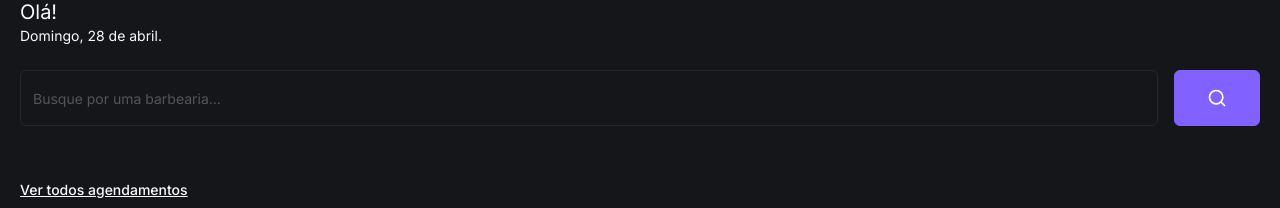
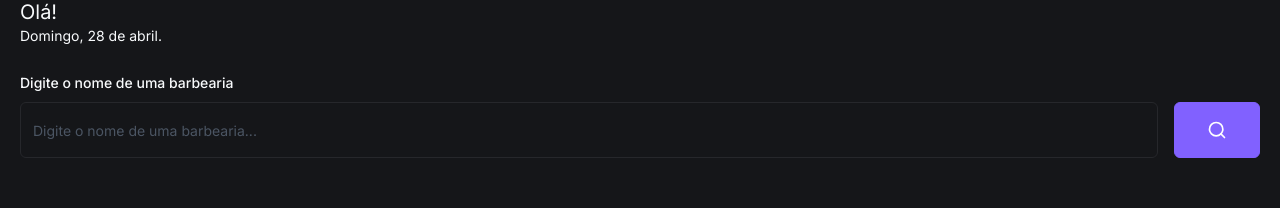
Before and after one commit to BrunoCarvalhoFeitosa/barber, a Next.js app: page / in a window 1280 px wide. Shown: the part 124-332 px from the top of the page. Built offline with nearby package versions, Linux system fonts and the light colour scheme; no server answers; the database is empty.

Commit message:
feat: add search funcionality

```diff
--- a/app/(barbershop)/barbershops/[id]/_components/barbershop-service-item.tsx
+++ b/app/(barbershop)/barbershops/[id]/_components/barbershop-service-item.tsx
@@ -6,7 +6,7 @@ import { Barbershop, Booking, Service } from "@prisma/client"
 import { saveBooking } from "@/app/_actions/save-booking"
 import { getDayBookings } from "@/app/_actions/get-day-bookings"
 import { toast } from "sonner"
-import { format, setHours, setMinutes } from "date-fns"
+import { addDays, format, setHours, setMinutes } from "date-fns"
 import { ptBR } from "date-fns/locale"
 import { generateDayTimeList } from "@/app/_helpers/hours"
 import Image from "next/image"
@@ -173,7 +173,7 @@ export const BarbershopServiceItem = ({ service, barbershop, isAuthenticated }:
                                     selected={date}
                                     onSelect={handleDateClick}
                                     locale={ptBR}
-                                    fromDate={new Date()}
+                                    fromDate={addDays(new Date(), 1)}
                                     className="mt-6"
                                     styles={{
                                         head_cell: {
--- /dev/null
+++ b/app/(barbershop)/barbershops/_components/barbershop-searched-title.tsx
@@ -0,0 +1,15 @@
+"use client"
+
+interface BarbershopTitleProps {
+    searchParams?: string | undefined
+}
+
+export const BarbershopSearchedTitle = ({ searchParams }: BarbershopTitleProps) => {
+    return (
+        <div className="py-6 px-5 mb-2">
+            <h1 className="text-xl font-bold">
+                Resultados para &quot;{searchParams}&quot;
+            </h1>
+        </div>
+    )
+}
--- a/app/(home)/_components/barbershop-item.tsx
+++ b/app/(home)/_components/barbershop-item.tsx
@@ -19,7 +19,7 @@ export const BarbershopItem = ({ barbershop }: BarbershopItemProps) => {
     }
 
     return (
-        <Card className="mb-3 min-w-[200px] max-w-[200px] rounded-2xl overflow-hidden">
+        <Card className="mb-3 min-w-[47%] max-w-[47%] md:min-w-[200px] md:max-w-[200px] rounded-2xl overflow-hidden">
             <CardContent className="relative p-0">
                 <div className="absolute top-3 left-3 z-10">
                     <Badge variant="secondary" className="flex items-center gap-1 top-3 left-3 opacity-90">
--- a/app/(home)/_components/search.tsx
+++ b/app/(home)/_components/search.tsx
@@ -1,13 +1,33 @@
 "use client"
 import { useSession } from "next-auth/react"
+import { useRouter } from "next/navigation"
+import { z } from "zod"
+import { zodResolver } from "@hookform/resolvers/zod"
+import { useForm } from "react-hook-form"
 import { format } from "date-fns"
 import { ptBR } from "date-fns/locale"
 import { Button } from "@/app/_components/ui/button"
 import { Input } from "@/app/_components/ui/input"
+import { Form, FormControl, FormField, FormItem, FormLabel, FormMessage } from "@/app/_components/ui/form"
 import { SearchIcon } from "lucide-react"
+
+const formSchema = z.object({
+    term: z.string().trim().min(2, "Mínimo de 2 carácteres.").max(50),
+})
 
 export const Search = () => {
     const { data } = useSession()
+    const router = useRouter()
+    const form = useForm<z.infer<typeof formSchema>>({
+        resolver: zodResolver(formSchema),
+        defaultValues: {
+          term: "",
+        },
+    })
+
+    const onSubmit = (data: z.infer<typeof formSchema>) => {
+        router.push(`/barbershops?search=${data.term}`)
+    }
 
     return (
         <section className="pt-10 p-5">
@@ -34,18 +54,42 @@ export const Search = () => {
                     </p>
                 </div>
             </div>
-            <div className="mt-6 flex items-center gap-4">
+            <div className="mt-6">
+                <Form {...form}>
+                    <form
+                        onSubmit={form.handleSubmit(onSubmit)}
+                        className="flex items-end gap-4"
+                    >
+                        <FormField
+                            control={form.control}
+                            name="term"
+                            render={({ field }) => (
+                                <FormItem className="relative first:flex-1">
+                                    <FormLabel>
+                                        Digite o nome de uma barbearia
+                                    </FormLabel>
+                                    <FormControl className="flex items-center">
                                         <Input
-                    placeholder="Busque por uma barbearia..."
-                    className="h-12 md:h-14 focus-visible:ring-offset-0 focus-visible:ring-0 placeholder:text-[#555]"
+                                            placeholder="Digite o nome de uma barbearia..."
+                                            className="w-full h-12 md:h-14 placeholder:text-gray-600 focus-visible:outline-none focus-visible:ring-0 focus-visible:ring-ring focus-visible:ring-offset-0"
+                                            {...field}
+                                        />
+                                    </FormControl>
+                                    <FormMessage className="absolute -bottom-6 left-0 text-xs" />
+
+                                </FormItem>
+                            )}
                         />
                         <Button
+                            type="submit"
                             variant="default"
                             size="lg"
                             className="h-12 md:h-14"
                         >
                             <SearchIcon size={20} />
                         </Button>
+                    </form>
+                </Form>
             </div>
         </section>
     )
--- /dev/null
+++ b/app/_components/ui/form.tsx
@@ -0,0 +1,173 @@
+import * as React from "react"
+import * as LabelPrimitive from "@radix-ui/react-label"
+import { Slot } from "@radix-ui/react-slot"
+import { Controller, ControllerProps, FieldPath, FieldValues, FormProvider, useFormContext } from "react-hook-form"
+import { cn } from "@/app/_lib/utils"
+import { Label } from "@/app/_components/ui/label"
+
+const Form = FormProvider
+
+type FormFieldContextValue<
+  TFieldValues extends FieldValues = FieldValues,
+  TName extends FieldPath<TFieldValues> = FieldPath<TFieldValues>
+> = {
+  name: TName
+}
+
+const FormFieldContext = React.createContext<FormFieldContextValue>(
+  {} as FormFieldContextValue
+)
+
+const FormField = <
+  TFieldValues extends FieldValues = FieldValues,
+  TName extends FieldPath<TFieldValues> = FieldPath<TFieldValues>
+>({
+  ...props
+}: ControllerProps<TFieldValues, TName>) => {
+  return (
+    <FormFieldContext.Provider value={{ name: props.name }}>
+      <Controller {...props} />
+    </FormFieldContext.Provider>
+  )
+}
+
+const useFormField = () => {
+  const fieldContext = React.useContext(FormFieldContext)
+  const itemContext = React.useContext(FormItemContext)
+  const { getFieldState, formState } = useFormContext()
+
+  const fieldState = getFieldState(fieldContext.name, formState)
+
+  if (!fieldContext) {
+    throw new Error("useFormField should be used within <FormField>")
+  }
+
+  const { id } = itemContext
+
+  return {
+    id,
+    name: fieldContext.name,
+    formItemId: `${id}-form-item`,
+    formDescriptionId: `${id}-form-item-description`,
+    formMessageId: `${id}-form-item-message`,
+    ...fieldState,
+  }
+}
+
+type FormItemContextValue = {
+  id: string
+}
+
+const FormItemContext = React.createContext<FormItemContextValue>(
+  {} as FormItemContextValue
+)
+
+const FormItem = React.forwardRef<
+  HTMLDivElement,
+  React.HTMLAttributes<HTMLDivElement>
+>(({ className, ...props }, ref) => {
+  const id = React.useId()
+
+  return (
+    <FormItemContext.Provider value={{ id }}>
+      <div ref={ref} className={cn("space-y-2", className)} {...props} />
+    </FormItemContext.Provider>
+  )
+})
+
+FormItem.displayName = "FormItem"
+
+const FormLabel = React.forwardRef<
+  React.ElementRef<typeof LabelPrimitive.Root>,
+  React.ComponentPropsWithoutRef<typeof LabelPrimitive.Root>
+>(({ className, ...props }, ref) => {
+  const { error, formItemId } = useFormField()
+
+  return (
+    <Label
+      ref={ref}
+      className={cn(error && "text-destructive", className)}
+      htmlFor={formItemId}
+      {...props}
+    />
+  )
+})
+
+FormLabel.displayName = "FormLabel"
+
+const FormControl = React.forwardRef<
+  React.ElementRef<typeof Slot>,
+  React.ComponentPropsWithoutRef<typeof Slot>
+>(({ ...props }, ref) => {
+  const { error, formItemId, formDescriptionId, formMessageId } = useFormField()
+
+  return (
+    <Slot
+      ref={ref}
+      id={formItemId}
+      aria-describedby={
+        !error
+          ? `${formDescriptionId}`
+          : `${formDescriptionId} ${formMessageId}`
+      }
+      aria-invalid={!!error}
+      {...props}
+    />
+  )
+})
+
+FormControl.displayName = "FormControl"
+
+const FormDescription = React.forwardRef<
+  HTMLParagraphElement,
+  React.HTMLAttributes<HTMLParagraphElement>
+>(({ className, ...props }, ref) => {
+  const { formDescriptionId } = useFormField()
+
+  return (
+    <p
+      ref={ref}
+      id={formDescriptionId}
+      className={cn("text-sm text-muted-foreground", className)}
+      {...props}
+    />
+  )
+})
+
+FormDescription.displayName = "FormDescription"
+
+const FormMessage = React.forwardRef<
+  HTMLParagraphElement,
+  React.HTMLAttributes<HTMLParagraphElement>
+>(({ className, children, ...props }, ref) => {
+  const { error, formMessageId } = useFormField()
+  const body = error ? String(error?.message) : children
+
+  if (!body) {
+    return null
+  }
+
+  return (
+    <p
+      ref={ref}
+      id={formMessageId}
+      className={cn("text-sm font-medium text-destructive", className)}
+      {...props}
+    >
+      {body}
+    </p>
+  )
+})
+
+FormMessage.displayName = "FormMessage"
+
+export {
+  useFormField,
+  Form,
+  FormItem,
+  FormLabel,
+  FormControl,
+  FormDescription,
+  FormMessage,
+  FormField
+}
--- /dev/null
+++ b/app/_components/ui/label.tsx
@@ -0,0 +1,25 @@
+"use client"
+import * as React from "react"
+import * as LabelPrimitive from "@radix-ui/react-label"
+import { cva, type VariantProps } from "class-variance-authority"
+import { cn } from "@/app/_lib/utils"
+
+const labelVariants = cva(
+  "text-sm font-medium leading-none peer-disabled:cursor-not-allowed peer-disabled:opacity-70"
+)
+
+const Label = React.forwardRef<
+  React.ElementRef<typeof LabelPrimitive.Root>,
+  React.ComponentPropsWithoutRef<typeof LabelPrimitive.Root> &
+    VariantProps<typeof labelVariants>
+>(({ className, ...props }, ref) => (
+  <LabelPrimitive.Root
+    ref={ref}
+    className={cn(labelVariants(), className)}
+    {...props}
+  />
+))
+
+Label.displayName = LabelPrimitive.Root.displayName
+
+export { Label }
--- a/package.json
+++ b/package.json
@@ -14,10 +14,12 @@
   },
   "dependencies": {
     "@auth/prisma-adapter": "^2.0.0",
+    "@hookform/resolvers": "^3.3.4",
     "@prisma/client": "^5.13.0",
     "@radix-ui/react-alert-dialog": "^1.0.5",
     "@radix-ui/react-avatar": "^1.0.4",
     "@radix-ui/react-dialog": "^1.0.5",
+    "@radix-ui/react-label": "^2.0.2",
     "@radix-ui/react-scroll-area": "^1.0.5",
     "@radix-ui/react-slot": "^1.0.2",
     "class-variance-authority": "^0.7.0",
@@ -30,9 +32,11 @@
     "react": "^18",
     "react-day-picker": "^8.10.1",
     "react-dom": "^18",
+    "react-hook-form": "^7.51.3",
     "sonner": "^1.4.41",
     "tailwind-merge": "^2.3.0",
-    "tailwindcss-animate": "^1.0.7"
+    "tailwindcss-animate": "^1.0.7",
+    "zod": "^3.23.4"
   },
   "devDependencies": {
     "@types/node": "^20",
```
Also changed, not shown: app/(barbershop)/barbershops/_components/barbershop-searched-item.tsx (added, +17 -0 lines), app/(barbershop)/barbershops/page.tsx (added, +33 -0 lines), 1 other file (tests, documents, lock files or other folders). Lines whose indentation alone changed are shown as unchanged.
